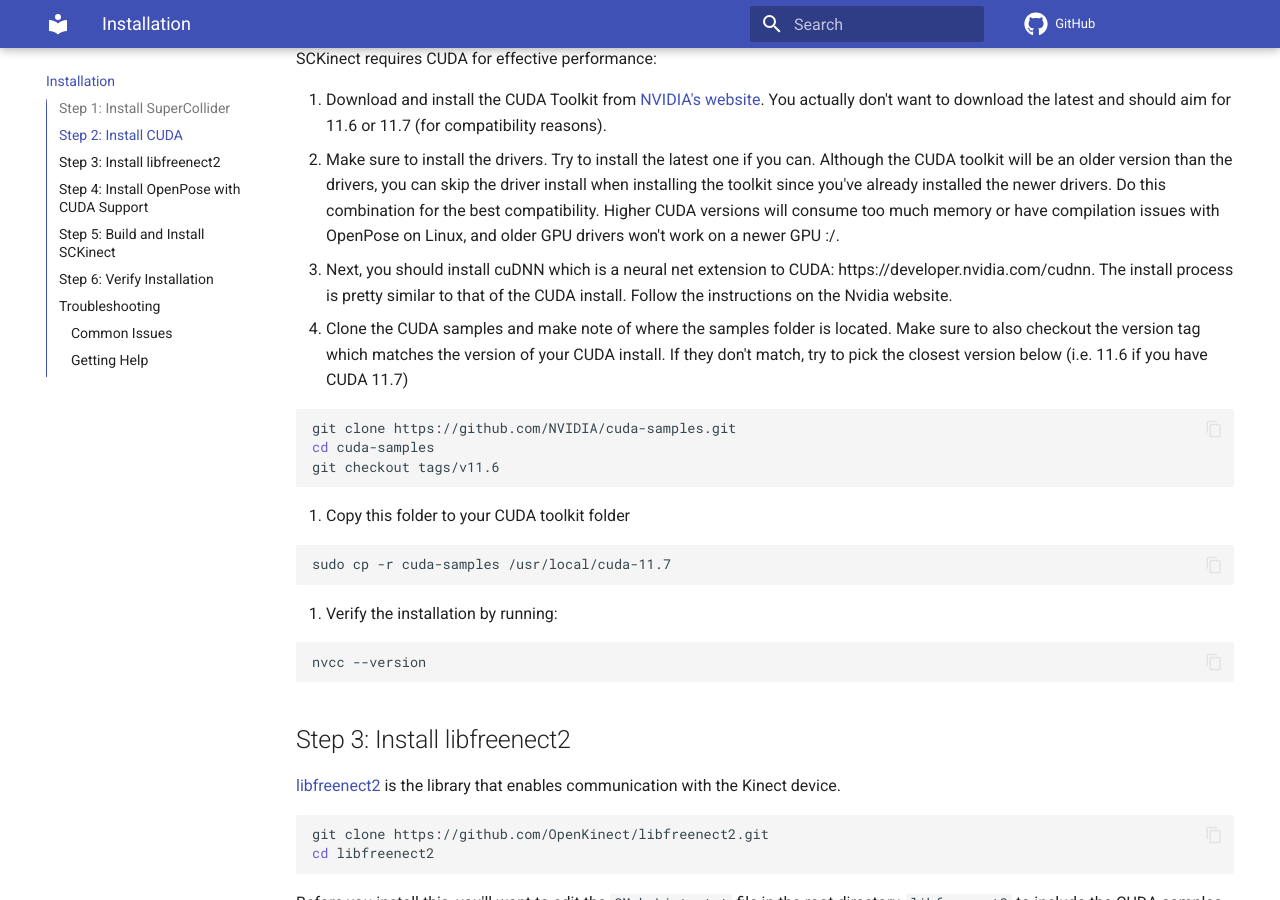
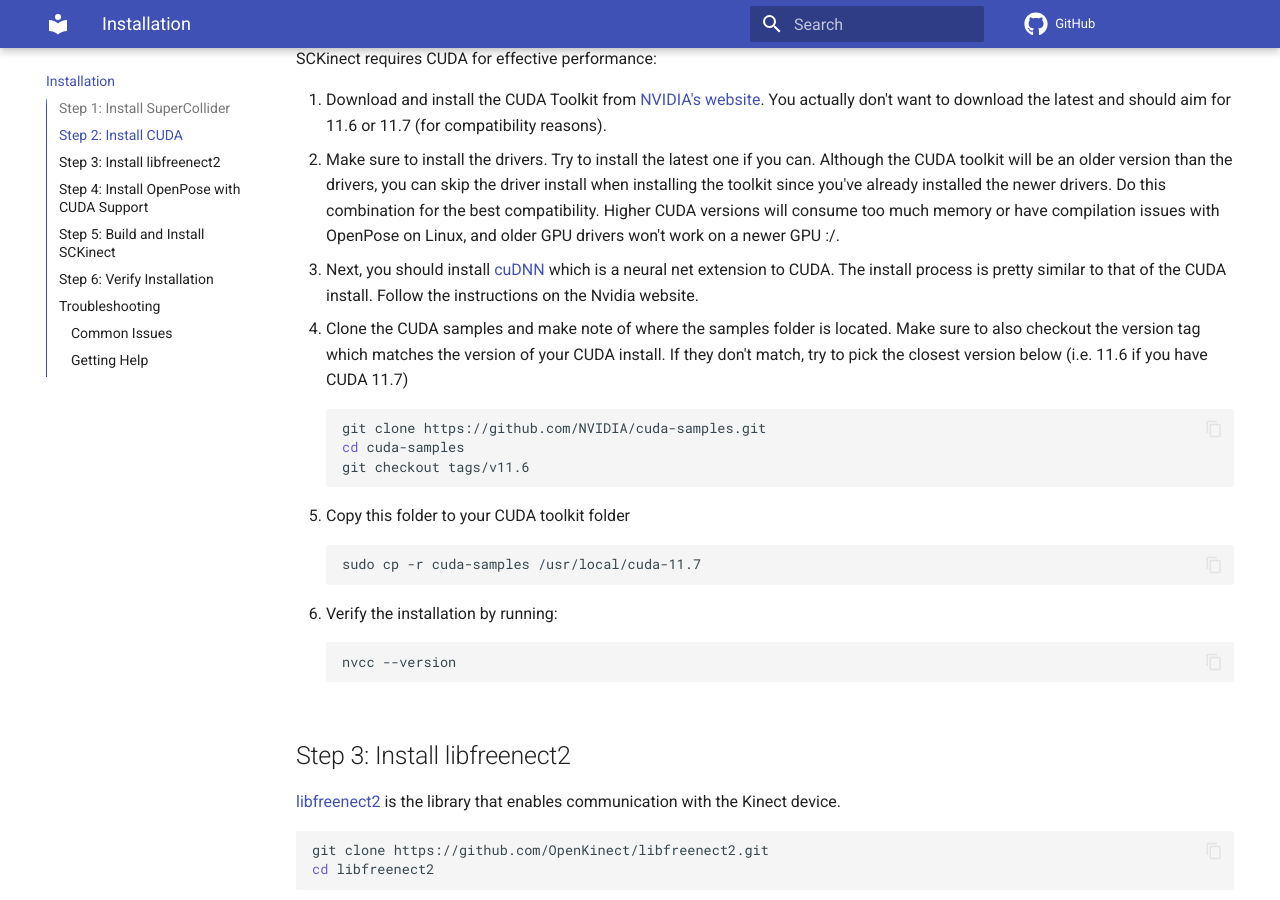
Before and after one commit to L42i/SCKinect, an MkDocs documentation site: the page built from doc/docs/installation.md, in a window 1280 px wide and 900 px high, scrolled down 439 px. Built offline with MkDocs 1.6.1 and Material for MkDocs 9.7.7, drawn with Linux system fonts in a browser that asks for light colours; comment, search, counter and statistics services are not loaded; some of the changed lines change nothing that is shown; some of the changed text lies outside the part shown.

Commit message:
Format lists better

````diff
--- a/doc/docs/installation.md
+++ b/doc/docs/installation.md
@@ -15,23 +15,18 @@
 
 1. Download and install the CUDA Toolkit from [NVIDIA's website](https://developer.nvidia.com/cuda-downloads). You actually don't want to download the latest and should aim for 11.6 or 11.7 (for compatibility reasons).
 2. Make sure to install the drivers. Try to install the latest one if you can. Although the CUDA toolkit will be an older version than the drivers, you can skip the driver install when installing the toolkit since you've already installed the newer drivers. Do this combination for the best compatibility. Higher CUDA versions will consume too much memory or have compilation issues with OpenPose on Linux, and older GPU drivers won't work on a newer GPU :/.
-3. Next, you should install cuDNN which is a neural net extension to CUDA: https://developer.nvidia.com/cudnn. The install process is pretty similar to that of the CUDA install. Follow the instructions on the Nvidia website.
+3. Next, you should install [cuDNN](https://developer.nvidia.com/cudnn) which is a neural net extension to CUDA. The install process is pretty similar to that of the CUDA install. Follow the instructions on the Nvidia website.
 4. Clone the CUDA samples and make note of where the samples folder is located. Make sure to also checkout the version tag which matches the version of your CUDA install. If they don't match, try to pick the closest version below (i.e. 11.6 if you have CUDA 11.7)
-
 ```bash
 git clone https://github.com/NVIDIA/cuda-samples.git
 cd cuda-samples
 git checkout tags/v11.6
 ```
-
 5. Copy this folder to your CUDA toolkit folder
-
 ```bash
 sudo cp -r cuda-samples /usr/local/cuda-11.7
 ```
-
 6. Verify the installation by running:
-
 ```bash
 nvcc --version
 ```
@@ -125,21 +120,19 @@
 
 ### Common Issues
 
-1. **Kinect not detected**
-   - Did you boot the server?
-   - Make sure your Kinect is properly connected (i.e. loose USB, missing drivers, missing udev rules, etc.)
-   - Check if libfreenect2 can detect the device using the libfreenect2 examples
+1. **Kinect not detected:**
+   1. Did you boot the server?
+   2. Make sure your Kinect is properly connected (i.e. loose USB, missing drivers, missing udev rules, etc.)
+   3. Check if libfreenect2 can detect the device using the libfreenect2 examples
 
-2. **Build errors**
-   - Ensure all dependencies are properly installed
-   - Check that your compiler supports C++17
-   - Verify path to SuperCollider source is correct
+2. **Build errors:**
+   1. Ensure all dependencies are properly installed
+   2. Check that your compiler supports C++17
+   3. Verify path to SuperCollider source is correct
 
-3. **OpenPose errors**
-   - Make sure the path to OpenPose models is correctly specified when calling `Kinect.configureTracking()`
+3. **OpenPose errors:** Make sure the path to OpenPose models is correctly specified when calling `Kinect.configureTracking()`
 
-4. **Performance issues**
-   - Ensure you are using the right netResolution and only tracking as many people as you need to
+4. **Performance issues:** Ensure you are using the right netResolution and only tracking as many people as you need to
 
 ### Getting Help
 
````
